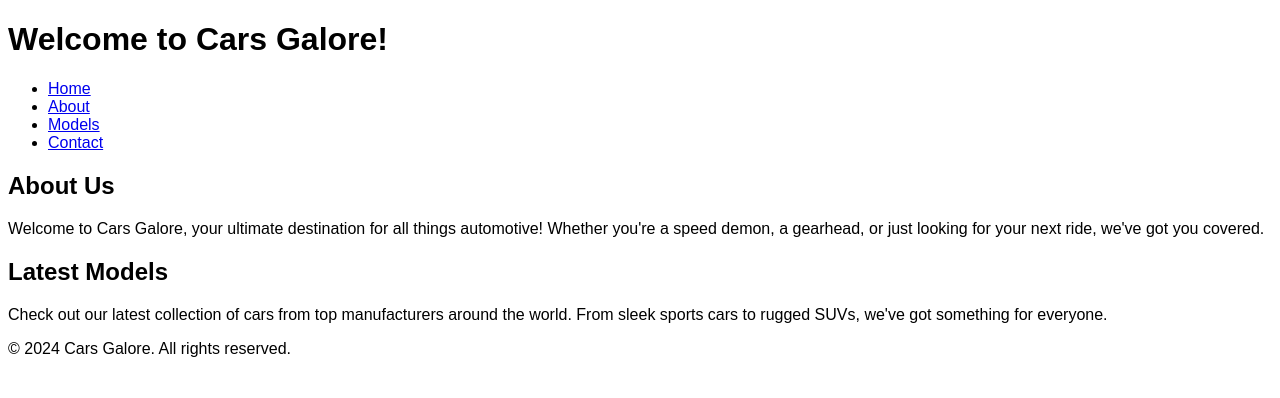
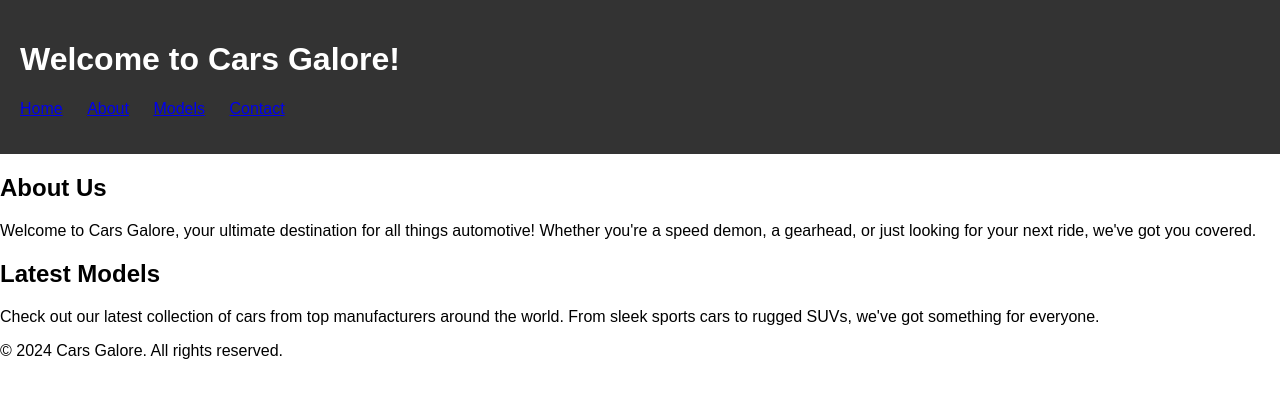
Before and after one commit to intellect009/projo, a plain HTML site: page index.html in a window 1280 px wide. Drawn offline with Linux system fonts and the light colour scheme.

Commit message:
Update styles.css

```diff
--- a/styles.css
+++ b/styles.css
@@ -1,3 +1,16 @@
 body {
-    font-family: Arial, sans-serif;
-    margin
+   font-family: Arial, sans-serif;
+   margin: 0;
+   padding: 0;
+}
+header {
+   background-color: #333;    color: #fff;
+padding: 20px;
+}
+nav ul {
+   list-style-type: none;    padding: 0;
+}
+nav ul li {
+   display: inline;    margin-right: 20px;
+}
+a {
```
